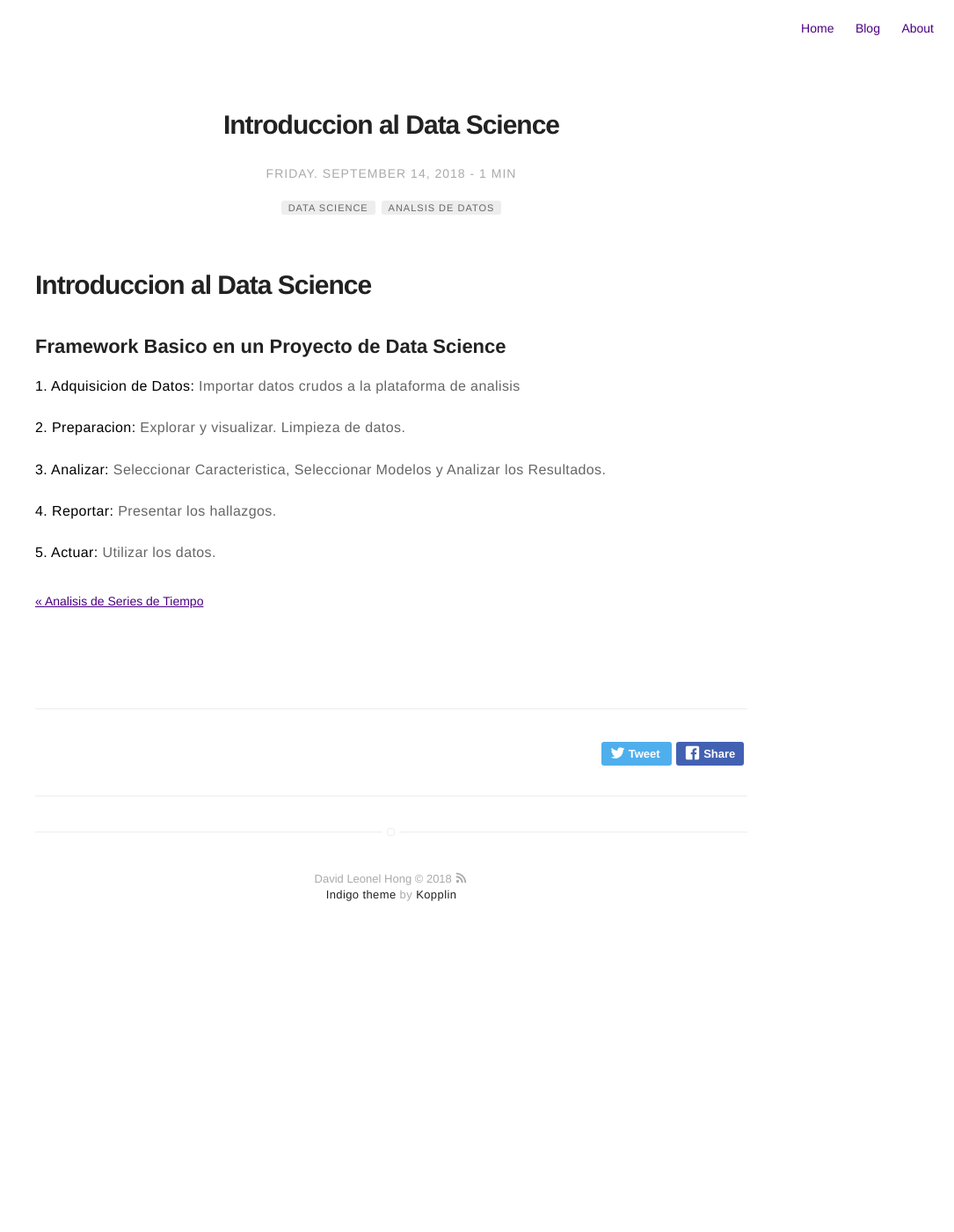
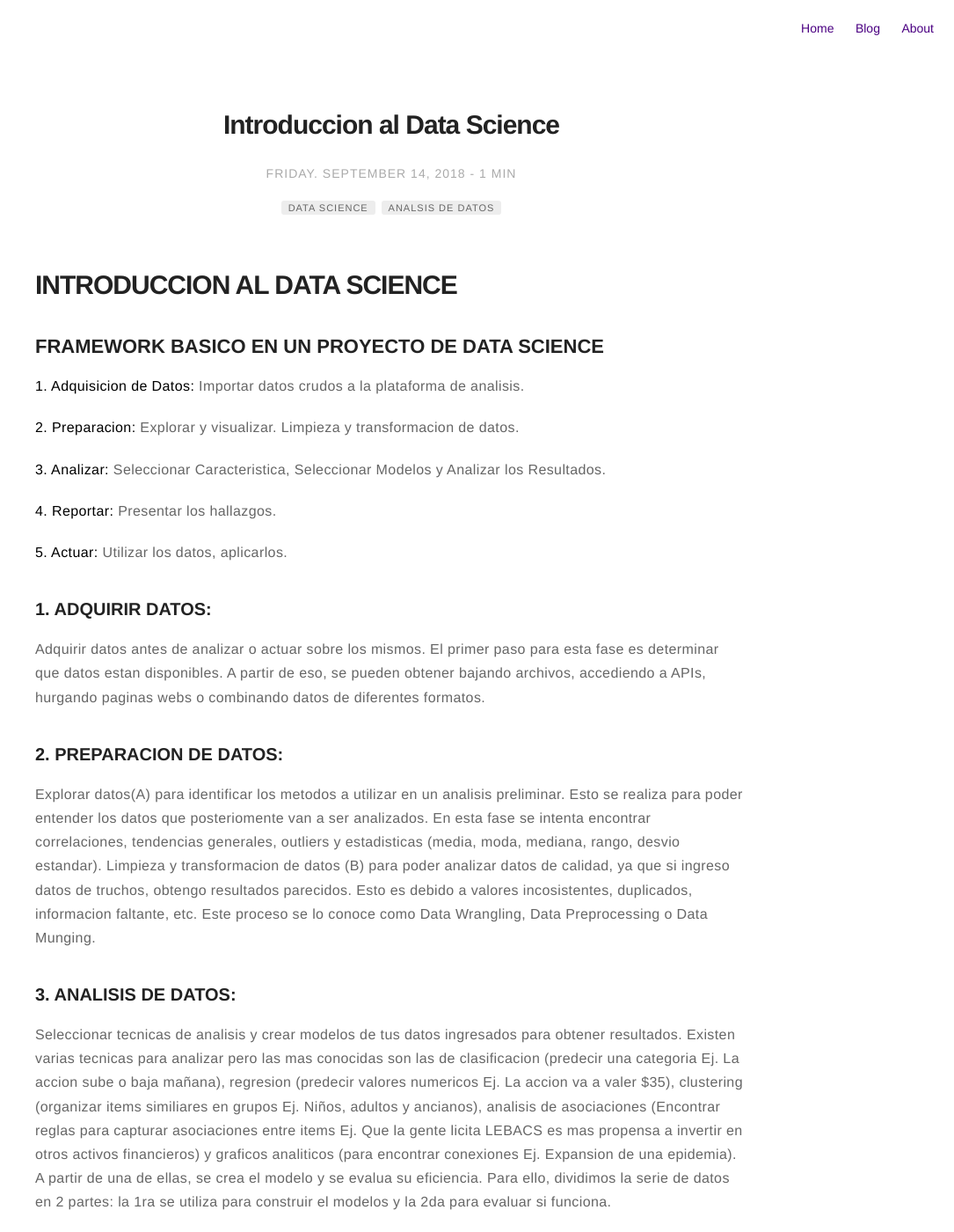
Before and after one commit to davidleonelhong/davidleonelhong.github.io, a Jekyll site: the page built from _posts/2018-09-14-Intro-Data-Science.md, in a window 1280 px wide and 1400 px high. Shown: the whole window at 88% size, without its empty margins (195-1280 px from the left). Built offline with Jekyll 4.4.1, drawn with Linux system fonts in a browser that asks for light colours; a script that is not in the unit is left out.

Commit message:
Update 2018-09-14-Intro-Data-Science.md

```diff
--- a/_posts/2018-09-14-Intro-Data-Science.md
+++ b/_posts/2018-09-14-Intro-Data-Science.md
@@ -10,16 +10,28 @@ category: blog
 author: David Leonel Hong
 description: Introduccion al analisis de datos.
 ---
-# Introduccion al Data Science
+# INTRODUCCION AL DATA SCIENCE
 
-## Framework Basico en un Proyecto de Data Science
+## FRAMEWORK BASICO EN UN PROYECTO DE DATA SCIENCE
 
-**1. Adquisicion de Datos:** Importar datos crudos a la plataforma de analisis
+**1. Adquisicion de Datos:** Importar datos crudos a la plataforma de analisis.
 
-**2. Preparacion:** Explorar y visualizar. Limpieza de datos.
+**2. Preparacion:** Explorar y visualizar. Limpieza y transformacion de datos.
 
 **3. Analizar:** Seleccionar Caracteristica, Seleccionar Modelos y Analizar los Resultados.
 
 **4. Reportar:** Presentar los hallazgos.
 
-**5. Actuar:** Utilizar los datos.
+**5. Actuar:** Utilizar los datos, aplicarlos.
+
+### 1. ADQUIRIR DATOS:
+Adquirir datos antes de analizar o actuar sobre los mismos. El primer paso para esta fase es determinar que datos estan disponibles. A partir de eso, se pueden obtener bajando archivos, accediendo a APIs, hurgando paginas webs o combinando datos de diferentes formatos.
+
+### 2. PREPARACION DE DATOS:
+Explorar datos(A) para identificar los metodos a utilizar en un analisis preliminar. Esto se realiza para poder entender los datos que posteriomente van a ser analizados. En esta fase se intenta encontrar correlaciones, tendencias generales, outliers y estadisticas (media, moda, mediana, rango, desvio estandar).
+Limpieza y transformacion de datos (B) para poder analizar datos de calidad, ya que si ingreso datos de truchos, obtengo resultados parecidos. Esto es debido a valores incosistentes, duplicados, informacion faltante, etc. Este proceso se lo conoce como Data Wrangling, Data Preprocessing o Data Munging.
+
+### 3. ANALISIS DE DATOS:
+Seleccionar tecnicas de analisis y crear modelos de tus datos ingresados para obtener resultados. Existen varias tecnicas para analizar pero las mas conocidas son las de clasificacion (predecir una categoria Ej. La accion sube o baja mañana), regresion (predecir valores numericos Ej. La accion va a valer $35), clustering (organizar items similiares en grupos Ej. Niños, adultos y ancianos), analisis de asociaciones (Encontrar reglas para capturar asociaciones entre items Ej. Que la gente licita LEBACS es mas propensa a invertir en otros activos financieros) y graficos analiticos (para encontrar conexiones Ej. Expansion de una epidemia). A partir de una de ellas, se crea el modelo y se evalua su eficiencia. Para ello, dividimos la serie de datos en 2 partes: la 1ra se utiliza para construir el modelos y la 2da para evaluar si funciona.
+
+### 3. REPORTAR:
```
